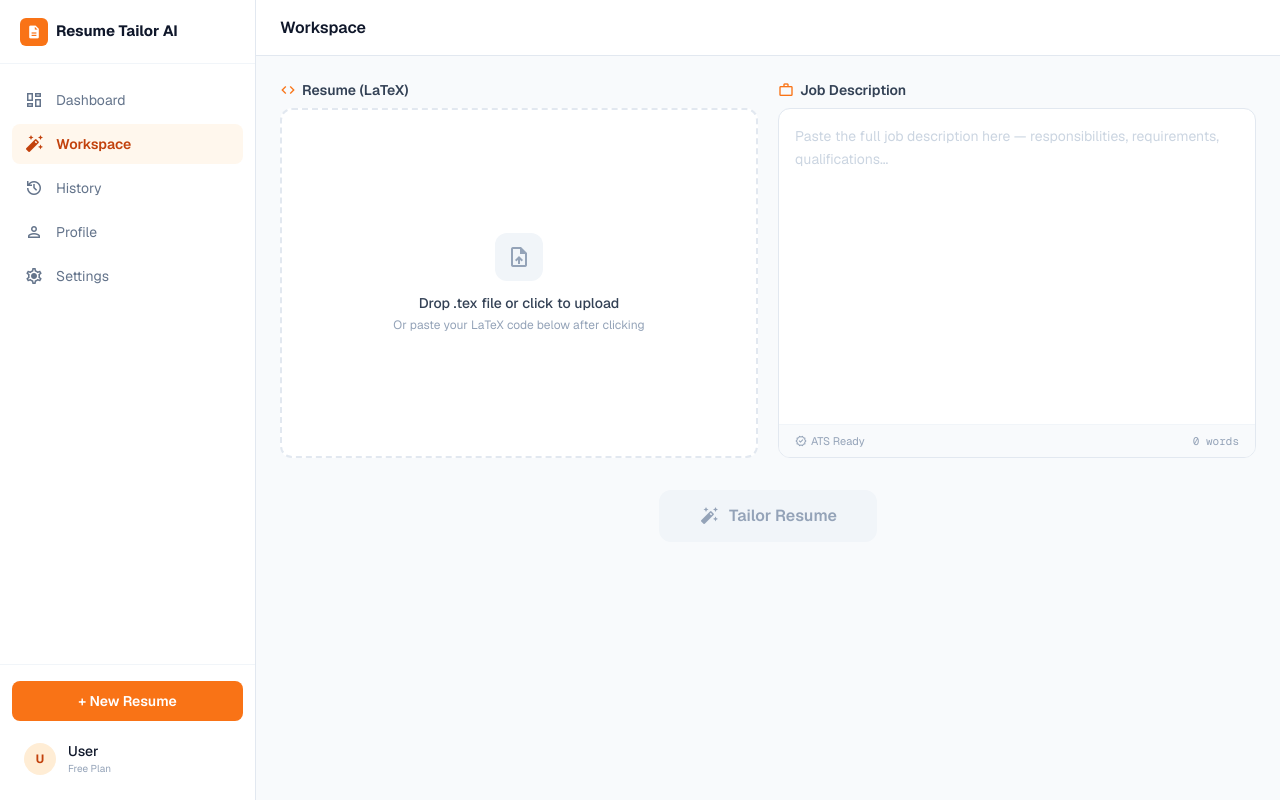
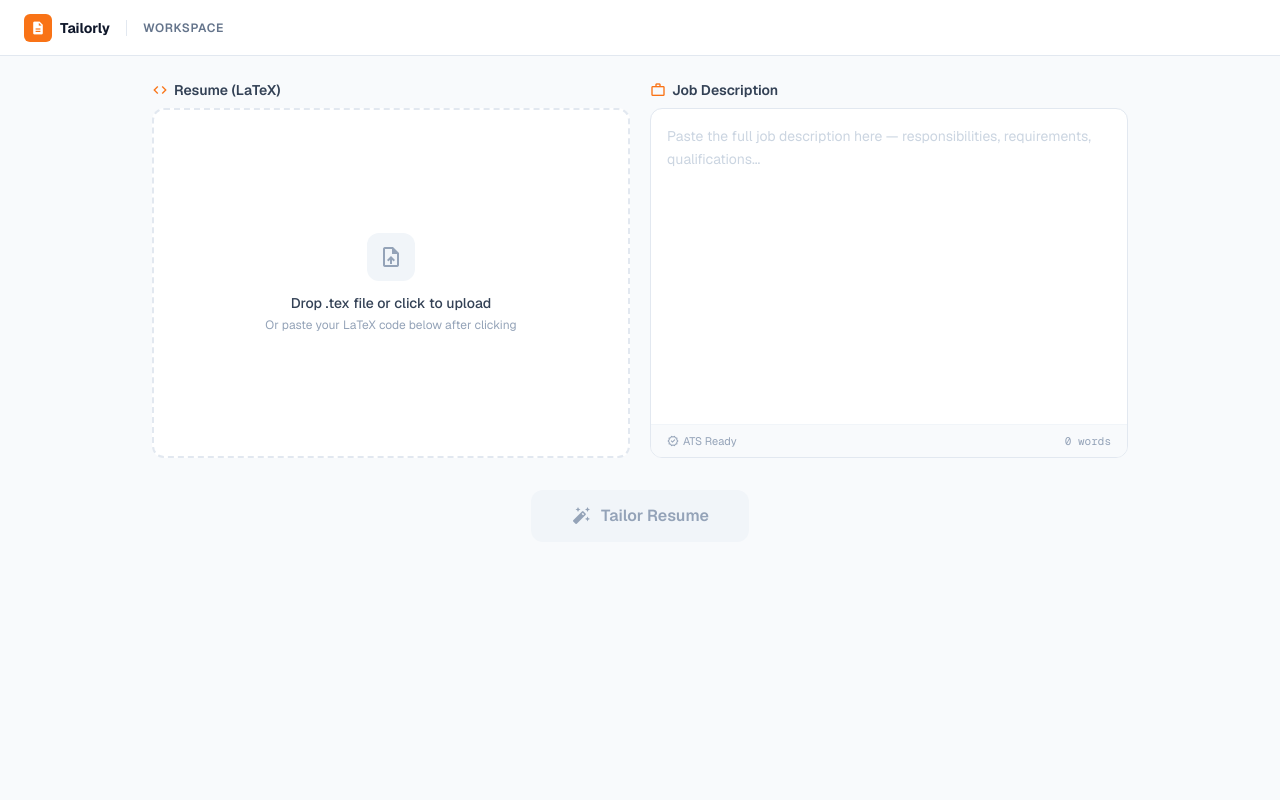
Before and after one commit to Abhinavthakur20/Resume-tailor, a Next.js app: page /app/workspace in a window 1280 px wide. Built offline with nearby package versions, Linux system fonts and the light colour scheme.

Commit message:
feat: implement landing page components and initial workspace workspace UI layout

```diff
--- a/src/app/app/layout.tsx
+++ b/src/app/app/layout.tsx
@@ -1,38 +1,11 @@
 "use client";
-import React, { useState } from "react";
-import Sidebar from "@/components/app/Sidebar";
+import React from "react";
 
 export default function AppLayout({ children }: { children: React.ReactNode }) {
-  const [sidebarOpen, setSidebarOpen] = useState(false);
-
   return (
     <div className="flex h-screen overflow-hidden bg-neutral-50">
-      {/* Desktop Sidebar */}
-      <div className="hidden md:block shrink-0">
-        <Sidebar />
-      </div>
-
-      {/* Mobile Sidebar Overlay */}
-      {sidebarOpen && (
-        <>
-          <div className="fixed inset-0 bg-black/30 z-40 md:hidden" onClick={() => setSidebarOpen(false)} />
-          <div className="fixed inset-y-0 left-0 z-50 md:hidden">
-            <Sidebar onClose={() => setSidebarOpen(false)} />
-          </div>
-        </>
-      )}
-
-      {/* Main */}
       <div className="flex-1 flex flex-col min-w-0 overflow-hidden">
-        {/* We pass sidebar toggle via context or props in child pages */}
-        <div className="flex-1 overflow-y-auto" data-sidebar-toggle="" onClick={(e) => {
-          const target = e.target as HTMLElement;
-          if (target.closest('[data-menu-toggle]')) {
-            setSidebarOpen(true);
-          }
-        }}>
-          {children}
-        </div>
+        {children}
       </div>
     </div>
   );
--- a/src/app/app/workspace/page.tsx
+++ b/src/app/app/workspace/page.tsx
@@ -1,6 +1,7 @@
 "use client";
 
 import React, { useState, useRef } from "react";
+import Link from "next/link";
 import { TailorResponse, LoadingState } from "@/types";
 import InputSection from "@/components/InputSection";
 import OutputSection from "@/components/OutputSection";
@@ -39,11 +40,15 @@ export default function WorkspacePage() {
     <div className="flex flex-col h-full">
       {/* Header */}
       <header className="h-14 px-6 flex items-center justify-between border-b border-neutral-200 bg-white shrink-0">
-        <div className="flex items-center gap-2">
-          <button data-menu-toggle className="md:hidden p-1.5 text-neutral-400 hover:text-neutral-900 rounded-lg">
-            <span className="material-symbols-outlined" style={{ fontSize: 20 }}>menu</span>
-          </button>
-          <h1 className="font-semibold text-neutral-900">Workspace</h1>
+        <div className="flex items-center gap-4">
+          <Link href="/" className="flex items-center gap-2">
+            <div className="w-7 h-7 rounded-md bg-primary-500 flex items-center justify-center">
+              <span className="material-symbols-outlined text-white" style={{ fontSize: 16, fontVariationSettings: "'FILL' 1" }}>description</span>
+            </div>
+            <span className="font-bold text-neutral-900 text-sm">Tailorly</span>
+          </Link>
+          <div className="h-4 w-px bg-neutral-200" />
+          <h1 className="text-xs font-semibold text-neutral-500 uppercase tracking-wider">Workspace</h1>
         </div>
         {result && (
           <button onClick={() => {
--- a/src/app/layout.tsx
+++ b/src/app/layout.tsx
@@ -6,7 +6,7 @@ const geistSans = Geist({ variable: "--font-geist-sans", subsets: ["latin"] });
 const geistMono = Geist_Mono({ variable: "--font-geist-mono", subsets: ["latin"] });
 
 export const metadata: Metadata = {
-  title: "Resume Tailor AI — ATS-Optimized LaTeX Resumes",
+  title: "Tailorly — ATS-Optimized LaTeX Resumes",
   description: "Optimize your LaTeX resume for any job description. AI-powered ATS keyword analysis and resume rewriting in 30 seconds.",
 };
 
--- a/src/app/page.tsx
+++ b/src/app/page.tsx
@@ -4,7 +4,6 @@ import HowItWorks from "@/components/landing/HowItWorks";
 import Features from "@/components/landing/Features";
 import Benefits from "@/components/landing/Benefits";
 import Testimonials from "@/components/landing/Testimonials";
-import PricingTable from "@/components/landing/PricingTable";
 import FAQ from "@/components/landing/FAQ";
 import CTABanner from "@/components/landing/CTABanner";
 import Footer from "@/components/landing/Footer";
@@ -19,7 +18,6 @@ export default function LandingPage() {
         <Features />
         <Benefits />
         <Testimonials />
-        <PricingTable />
         <FAQ />
         <CTABanner />
       </main>
--- a/src/components/landing/Benefits.tsx
+++ b/src/components/landing/Benefits.tsx
@@ -1,7 +1,7 @@
 import React from "react";
 
 const benefits = [
-  { value: "3x", label: "More interview calls", desc: "Users report 3x more callbacks after optimizing with Resume Tailor AI." },
+  { value: "3x", label: "More interview calls", desc: "Users report 3x more callbacks after optimizing with Tailorly." },
   { value: "30s", label: "Per resume", desc: "What used to take 30 minutes now takes 30 seconds." },
   { value: "94%", label: "Average ATS score", desc: "Our optimized resumes score 94% on average against ATS scanners." },
   { value: "15+", label: "Keywords per scan", desc: "We extract and match 15+ keywords from every job description." },
--- a/src/components/landing/FAQ.tsx
+++ b/src/components/landing/FAQ.tsx
@@ -2,7 +2,7 @@
 import React, { useState } from "react";
 
 const faqs = [
-  { q: "Does it support custom LaTeX classes and macros?", a: "Yes. Resume Tailor AI understands your LaTeX structure — custom commands, packages, TikZ, everything. We only modify the text content, never the formatting or code structure." },
+  { q: "Does it support custom LaTeX classes and macros?", a: "Yes. Tailorly understands your LaTeX structure — custom commands, packages, TikZ, everything. We only modify the text content, never the formatting or code structure." },
   { q: "Will the AI fabricate skills or experience I don't have?", a: "No. The AI is instructed to only add keywords that can be naturally integrated into your existing bullet points. It will never invent experience, certifications, or skills you don't have." },
   { q: "How does the ATS scoring work?", a: "We extract the top 15 most important keywords from the job description, then calculate what percentage of those keywords appear in your resume — before and after optimization." },
   { q: "Can I use this with Overleaf?", a: "Absolutely. Copy the optimized LaTeX code, paste it into your Overleaf project, compile, and you're done. It's designed for that exact workflow." },
@@ -18,7 +18,7 @@ export default function FAQ() {
       <div className="max-w-2xl mx-auto">
         <div className="text-center mb-14">
           <h2 className="text-3xl font-bold text-neutral-900 mb-3">Frequently Asked Questions</h2>
-          <p className="text-neutral-500">Common questions about Resume Tailor AI.</p>
+          <p className="text-neutral-500">Common questions about Tailorly.</p>
         </div>
 
         <div className="space-y-2">
--- a/src/components/landing/Footer.tsx
+++ b/src/components/landing/Footer.tsx
@@ -10,7 +10,7 @@ export default function Footer() {
             <div className="w-7 h-7 rounded-md bg-primary-500 flex items-center justify-center">
               <span className="material-symbols-outlined text-white" style={{ fontSize: 16, fontVariationSettings: "'FILL' 1" }}>description</span>
             </div>
-            <span className="font-bold text-neutral-900">Resume Tailor AI</span>
+            <span className="font-bold text-neutral-900">Tailorly</span>
           </div>
           <p className="text-sm text-neutral-400 max-w-xs">
             AI-powered ATS optimization for LaTeX resumes. Built for freshers and developers.
@@ -22,7 +22,6 @@ export default function Footer() {
             <h4 className="font-semibold text-neutral-900 mb-3">Product</h4>
             <ul className="space-y-2 text-neutral-500">
               <li><a href="#features" className="hover:text-neutral-900 transition-colors">Features</a></li>
-              <li><a href="#pricing" className="hover:text-neutral-900 transition-colors">Pricing</a></li>
               <li><a href="#faq" className="hover:text-neutral-900 transition-colors">FAQ</a></li>
             </ul>
           </div>
@@ -45,7 +44,7 @@ export default function Footer() {
       </div>
 
       <div className="max-w-5xl mx-auto mt-10 pt-6 border-t border-neutral-100 text-center text-xs text-neutral-400">
-        © {new Date().getFullYear()} Resume Tailor AI. All rights reserved.
+        © {new Date().getFullYear()} Tailorly. All rights reserved.
       </div>
     </footer>
   );
--- a/src/components/landing/Hero.tsx
+++ b/src/components/landing/Hero.tsx
@@ -24,7 +24,7 @@ export default function Hero() {
           <Link href="/app/workspace"
             className="inline-flex items-center justify-center gap-2 bg-primary-500 hover:bg-primary-600 text-white font-semibold px-8 py-3.5 rounded-lg text-base transition-colors shadow-sm">
             <span className="material-symbols-outlined" style={{ fontSize: 20 }}>rocket_launch</span>
-            Start Tailoring — Free
+            Go to Workspace
           </Link>
           <a href="#how-it-works"
             className="inline-flex items-center justify-center gap-2 border border-neutral-300 text-neutral-700 font-semibold px-8 py-3.5 rounded-lg text-base hover:bg-neutral-50 transition-colors">
--- a/src/components/landing/Navbar.tsx
+++ b/src/components/landing/Navbar.tsx
@@ -7,7 +7,6 @@ export default function Navbar() {
   const links = [
     { label: "How it Works", href: "#how-it-works" },
     { label: "Features", href: "#features" },
-    { label: "Pricing", href: "#pricing" },
     { label: "FAQ", href: "#faq" },
   ];
 
@@ -18,7 +17,7 @@ export default function Navbar() {
           <div className="w-8 h-8 rounded-lg bg-primary-500 flex items-center justify-center">
             <span className="material-symbols-outlined text-white" style={{ fontSize: 18, fontVariationSettings: "'FILL' 1" }}>description</span>
           </div>
-          <span className="font-bold text-neutral-900 text-lg">Resume Tailor AI</span>
+          <span className="font-bold text-neutral-900 text-lg">Tailorly</span>
         </Link>
 
         {/* Desktop Links */}
@@ -29,10 +28,9 @@ export default function Navbar() {
         </div>
 
         <div className="hidden md:flex items-center gap-3">
-          <Link href="/app/workspace" className="text-sm font-medium text-neutral-600 hover:text-neutral-900 transition-colors">Sign In</Link>
           <Link href="/app/workspace"
             className="text-sm font-semibold bg-primary-500 hover:bg-primary-600 text-white px-4 py-2 rounded-lg transition-colors">
-            Get Started Free
+            Go to Workspace
           </Link>
         </div>
 
@@ -48,8 +46,8 @@ export default function Navbar() {
           {links.map((l) => (
             <a key={l.href} href={l.href} onClick={() => setOpen(false)} className="block text-sm text-neutral-600 py-2">{l.label}</a>
           ))}
-          <Link href="/app/workspace" className="block text-sm font-semibold bg-primary-500 text-white text-center px-4 py-2.5 rounded-lg mt-2">
-            Get Started Free
+          <Link href="/app/workspace" onClick={() => setOpen(false)} className="block text-sm font-semibold bg-primary-500 text-white text-center px-4 py-2.5 rounded-lg mt-2">
+            Go to Workspace
           </Link>
         </div>
       )}
--- a/src/components/landing/Testimonials.tsx
+++ b/src/components/landing/Testimonials.tsx
@@ -4,7 +4,7 @@ const testimonials = [
   {
     name: "Priya S.",
     role: "Frontend Developer",
-    text: "I was applying to 10+ jobs a day with zero callbacks. After using Resume Tailor AI, I got 4 interview calls in one week. The keyword matching is spot on.",
+    text: "I was applying to 10+ jobs a day with zero callbacks. After using Tailorly, I got 4 interview calls in one week. The keyword matching is spot on.",
     avatar: "PS",
   },
   {
```
